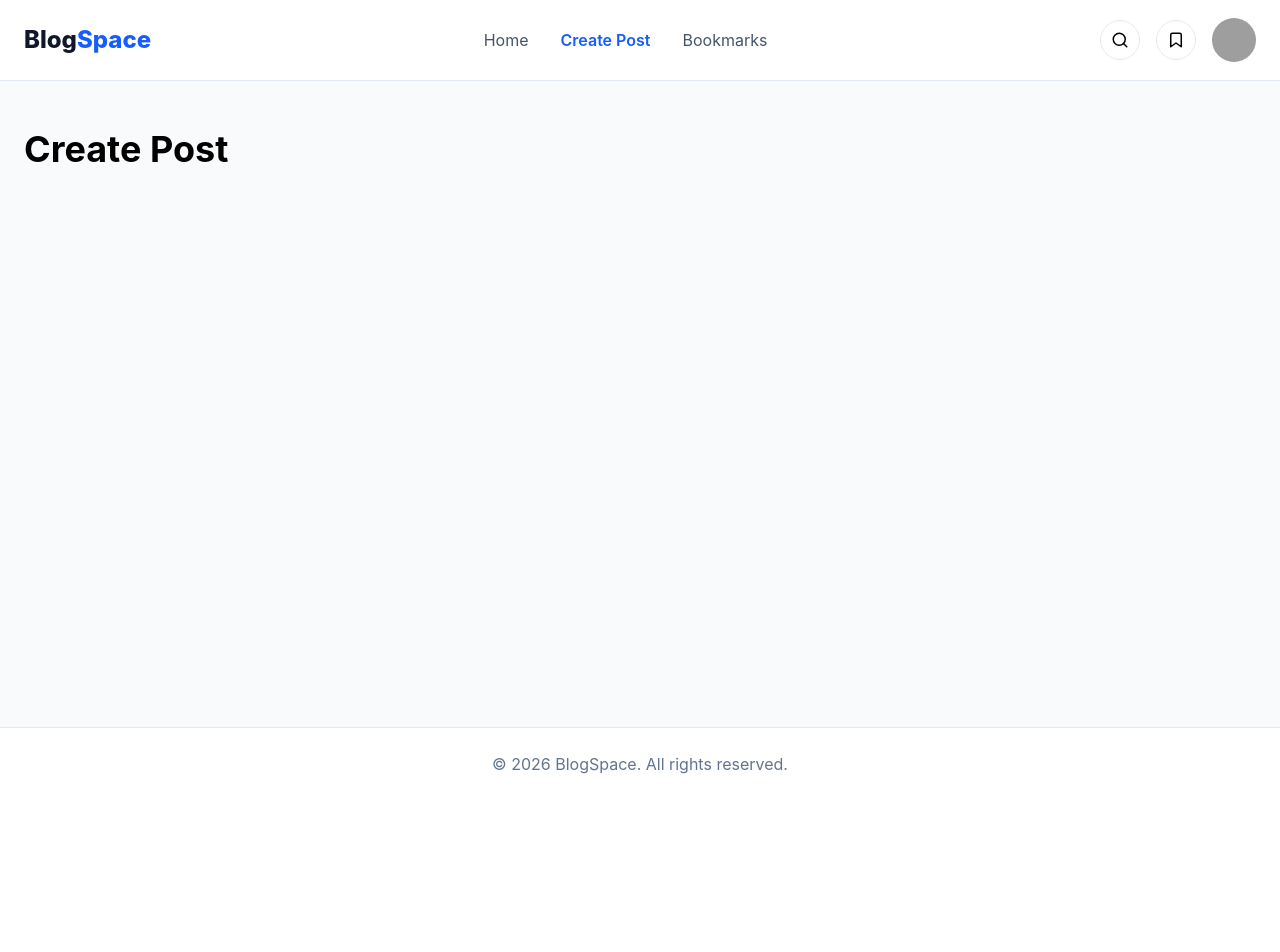
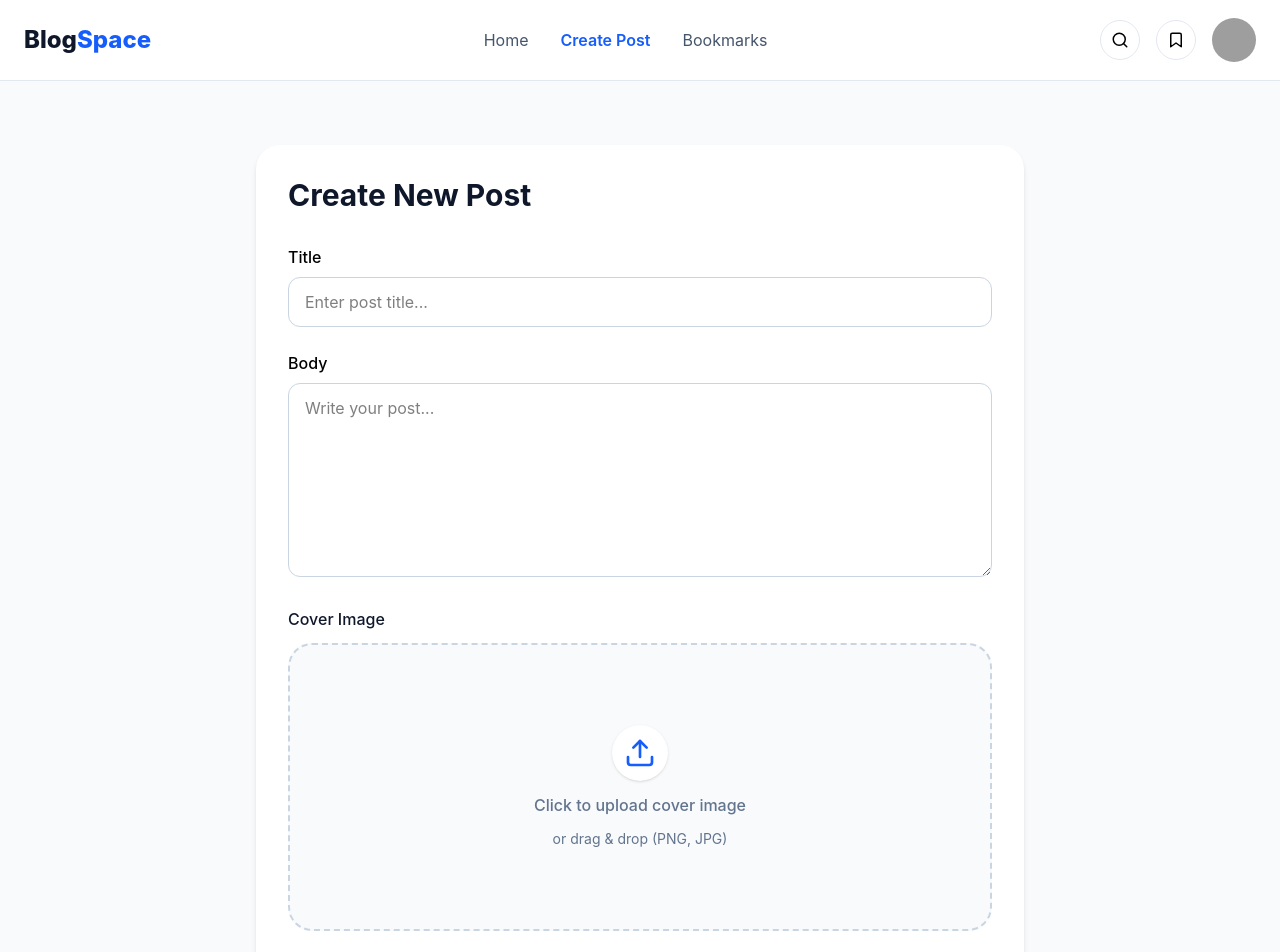
Before and after one commit to emanabd1/blog-app, a React (Vite) app: page /create in a window 1280 px wide. Shown: the top 952 px of the page. Before the commit the page ends 800 px from the top, so only its background shows below. Built offline with nearby package versions, Linux system fonts and the light colour scheme; grey boxes are pictures that could not be loaded; the HTML template or start-up script is replaced by a standard one.

Commit message:
adding the create  post

```diff
--- /dev/null
+++ b/src/atoms/postAtom.jsx
@@ -0,0 +1,3 @@
+import { atom } from "jotai";
+
+export const customPostsAtom = atom([]);
--- a/src/components/BlogForm.jsx
+++ b/src/components/BlogForm.jsx
@@ -0,0 +1,148 @@
+import { useState } from "react";
+import { FiUpload } from "react-icons/fi";
+
+function BlogForm({ onSubmit }) {
+  const [title, setTitle] = useState("");
+  const [body, setBody] = useState("");
+  const [image, setImage] = useState(null);
+  const [preview, setPreview] = useState("");
+  const [error, setError] = useState("");
+
+  function handleImageChange(e) {
+    const file = e.target.files[0];
+
+    if (file) {
+      setImage(file);
+      const imageUrl = URL.createObjectURL(file);
+      setPreview(imageUrl);
+    }
+  }
+
+  function handleSubmit(e) {
+    e.preventDefault();
+
+    if (!title.trim() || !body.trim()) {
+      setError("Please fill in all fields.");
+      return;
+    }
+
+    onSubmit({
+      id: Date.now(),
+      title,
+      body,
+      image: preview,
+      tags: ["custom"],
+      reactions: 0,
+    });
+
+    setTitle("");
+    setBody("");
+    setImage(null);
+    setPreview("");
+    setError("");
+  }
+
+  return (
+    <form
+      onSubmit={handleSubmit}
+      className="mx-auto max-w-3xl rounded-3xl bg-white p-8 shadow-md"
+    >
+      <h2 className="mb-8 text-3xl font-bold text-slate-900">
+        Create New Post
+      </h2>
+
+      {error && (
+        <div className="mb-6 rounded-xl bg-red-100 p-4 text-red-600">
+          {error}
+        </div>
+      )}
+
+      {}
+      <div className="mb-6">
+        <label className="mb-2 block font-medium">Title</label>
+        <input
+          value={title}
+          onChange={(e) => setTitle(e.target.value)}
+          placeholder="Enter post title..."
+          className="w-full rounded-xl border border-slate-300 px-4 py-3 outline-none focus:border-blue-600"
+        />
+      </div>
+
+      {}
+      <div className="mb-6">
+        <label className="mb-2 block font-medium">Body</label>
+        <textarea
+          rows="7"
+          value={body}
+          onChange={(e) => setBody(e.target.value)}
+          placeholder="Write your post..."
+          className="w-full rounded-xl border border-slate-300 px-4 py-3 outline-none focus:border-blue-600"
+        />
+      </div>
+
+      {}
+      <div className="mb-10">
+        <label className="mb-3 block font-medium text-slate-900">
+          Cover Image
+        </label>
+
+        <div className="relative">
+          <label
+            htmlFor="imageUpload"
+            className="flex h-72 w-full cursor-pointer flex-col items-center justify-center rounded-3xl border-2 border-dashed border-slate-300 bg-slate-50 transition hover:border-blue-600 hover:bg-blue-50"
+          >
+            {preview ? (
+              <div className="h-full w-full overflow-hidden rounded-[1.25rem] p-2">
+                <img
+                  src={preview}
+                  alt="preview"
+                  className="h-full w-full rounded-[1rem] object-cover shadow-inner"
+                />
+              </div>
+            ) : (
+              <div className="flex flex-col items-center justify-center gap-3 text-center text-slate-500">
+                <div className="rounded-full bg-white p-3 shadow-sm">
+                  <FiUpload className="h-8 w-8 text-blue-600" />
+                </div>
+                <span className="font-medium">Click to upload cover image</span>
+                <span className="text-sm">or drag & drop (PNG, JPG)</span>
+              </div>
+            )}
+          </label>
+
+          <input
+            type="file"
+            id="imageUpload"
+            accept="image/*"
+            onChange={handleImageChange}
+            className="hidden"
+          />
+
+          {preview && (
+            <button
+              type="button"
+              onClick={() => {
+                setPreview("");
+                setImage(null);
+              }}
+              className="absolute right-5 top-5 rounded-full bg-white/90 p-2 text-slate-600 shadow-md backdrop-blur-sm transition hover:bg-white hover:text-red-600"
+            >
+              <svg className="h-5 w-5" fill="none" stroke="currentColor" viewBox="0 0 24 24">
+                <path strokeLinecap="round" strokeLinejoin="round" strokeWidth="2" d="M6 18L18 6M6 6l12 12" />
+              </svg>
+            </button>
+          )}
+        </div>
+      </div>
+
+      <button
+        type="submit"
+        className="rounded-xl bg-blue-600 px-8 py-3 font-semibold text-white transition hover:bg-blue-700"
+      >
+        Publish Post
+      </button>
+    </form>
+  );
+}
+
+export default BlogForm;
--- a/src/pages/CreatePost.jsx
+++ b/src/pages/CreatePost.jsx
@@ -1,9 +1,27 @@
+import { useNavigate } from "react-router-dom";
+import { useAtom } from "jotai";
+
+import BlogForm from "../components/BlogForm";
+import { customPostsAtom } from "../atoms/postAtom";
+
 function CreatePost() {
+  const navigate = useNavigate();
+
+  const [, setPosts] = useAtom(customPostsAtom);
+
+  function handleCreatePost(post) {
+    setPosts((prev) => [post, ...prev]);
+
+    alert("Post created successfully!");
+
+    navigate("/");
+  }
+
   return (
-    <section className="max-w-7xl mx-auto px-6 py-12">
-      <h1 className="text-4xl font-bold">
-        Create Post
-      </h1>
+    <section className="bg-slate-50 min-h-screen py-16">
+      <div className="mx-auto max-w-5xl px-6">
+        <BlogForm onSubmit={handleCreatePost} />
+      </div>
     </section>
   );
 }
```
